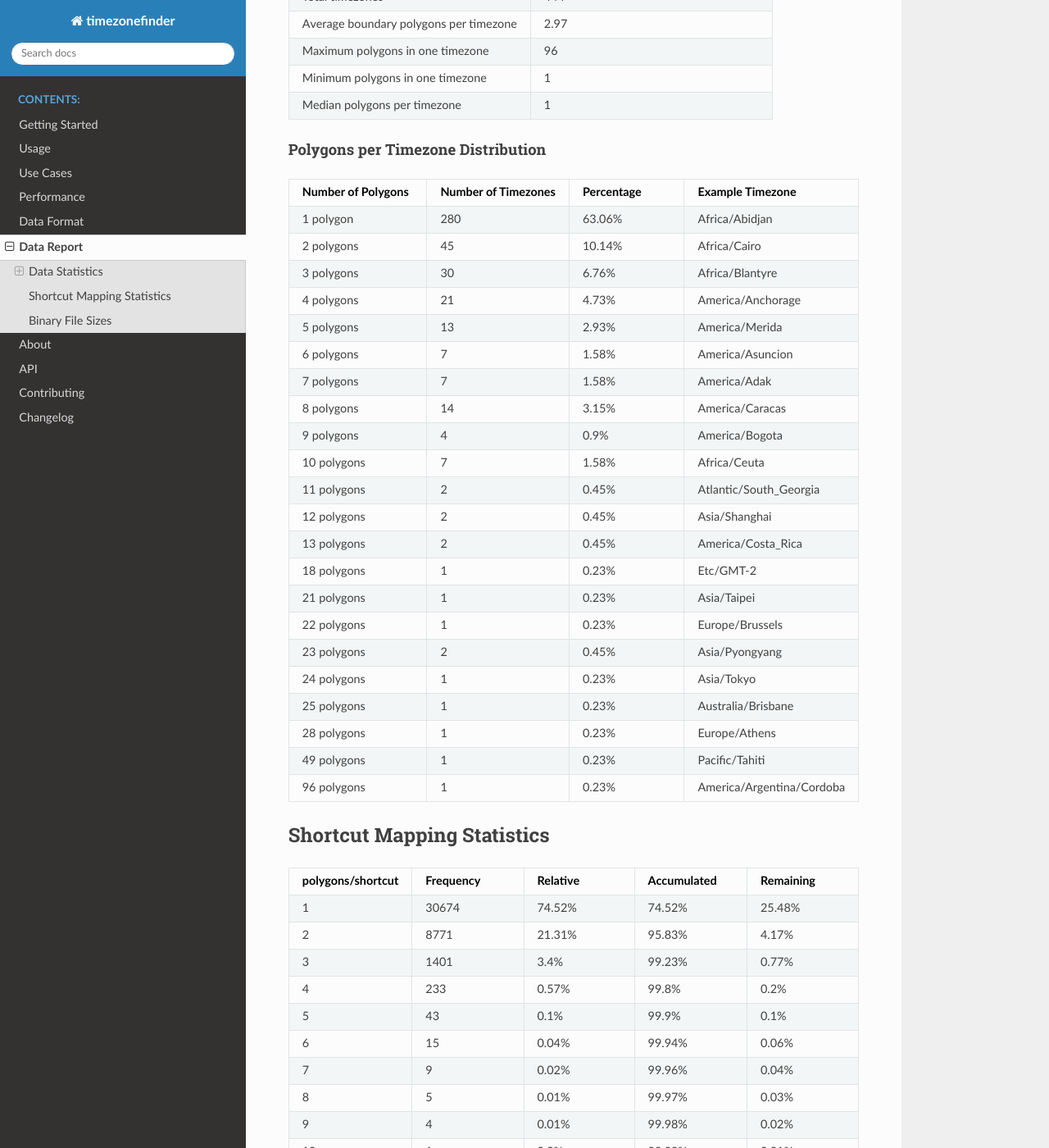
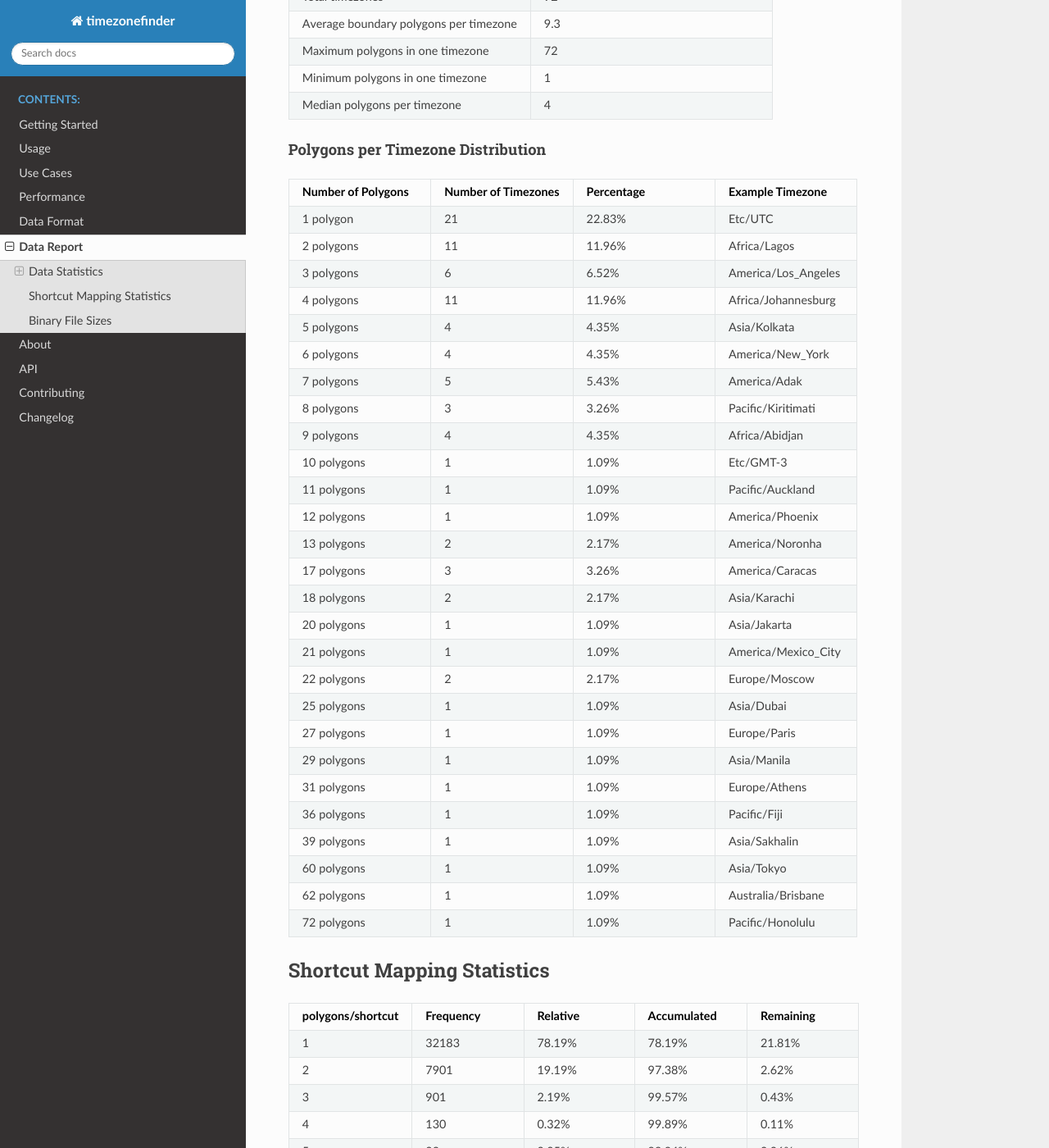
Before and after one commit to jannikmi/timezonefinder, a Sphinx documentation site: the page built from docs/data_report.rst, in a window 1280 px wide and 1400 px high, scrolled down 1121 px. Shown: the whole window at 82% size. Built offline with Sphinx 7.4.7 and the Read the Docs theme 3.1.0, drawn with Linux system fonts in a browser that asks for light colours; some of the changed text lies outside the part shown.

Commit message:
update data report

```diff
--- a/docs/data_report.rst
+++ b/docs/data_report.rst
@@ -18,7 +18,7 @@
    * - General Metric
      - Value
    * - Total coordinate values (2 per point)
-     - 15,769,132
+     - 8,124,230
 
 
 
@@ -33,15 +33,15 @@
    * - Boundary Metric
      - Value
    * - Total boundary polygons
-     - 1,319
+     - 856
    * - Total boundary coordinates
-     - 7,626,105
+     - 3,837,427
    * - Total boundary coordinate values (2 per point)
-     - 15,252,210
+     - 7,674,854
    * - Average coordinates per boundary polygon
-     - 5,781.73
+     - 4,482.98
    * - Maximum coordinates in one boundary polygon
-     - 167,969
+     - 188,570
    * - Minimum coordinates in one boundary polygon
      - 3
 
@@ -58,23 +58,23 @@
    * - Hole Metric
      - Value
    * - Total hole polygons
-     - 753
+     - 579
    * - Total hole coordinates
-     - 258,461
+     - 224,688
    * - Total hole coordinate values (2 per point)
-     - 516,922
+     - 449,376
    * - Average coordinates per hole polygon
-     - 343.24
+     - 388.06
    * - Maximum coordinates in one hole polygon
-     - 23,862
+     - 11,473
    * - Minimum coordinates in one hole polygon
-     - 3
+     - 4
    * - Number of boundary polygons with holes
-     - 95
+     - 75
    * - Percentage of boundary polygons with holes
-     - 7.2%
+     - 8.76%
    * - Average holes per boundary polygon (with holes)
-     - 7.93
+     - 7.72
 
 
 
@@ -89,15 +89,15 @@
    * - Timezone Metric
      - Value
    * - Total timezones
-     - 444
+     - 92
    * - Average boundary polygons per timezone
-     - 2.97
+     - 9.3
    * - Maximum polygons in one timezone
-     - 96
+     - 72
    * - Minimum polygons in one timezone
      - 1
    * - Median polygons per timezone
-     - 1
+     - 4
 
 
 
@@ -114,93 +114,113 @@
      - Percentage
      - Example Timezone
    * - 1 polygon
-     - 280
-     - 63.06%
-     - Africa/Abidjan
+     - 21
+     - 22.83%
+     - Etc/UTC
    * - 2 polygons
-     - 45
-     - 10.14%
-     - Africa/Cairo
+     - 11
+     - 11.96%
+     - Africa/Lagos
    * - 3 polygons
-     - 30
-     - 6.76%
-     - Africa/Blantyre
+     - 6
+     - 6.52%
+     - America/Los_Angeles
    * - 4 polygons
-     - 21
-     - 4.73%
-     - America/Anchorage
+     - 11
+     - 11.96%
+     - Africa/Johannesburg
    * - 5 polygons
-     - 13
-     - 2.93%
-     - America/Merida
+     - 4
+     - 4.35%
+     - Asia/Kolkata
    * - 6 polygons
-     - 7
-     - 1.58%
-     - America/Asuncion
+     - 4
+     - 4.35%
+     - America/New_York
    * - 7 polygons
-     - 7
-     - 1.58%
+     - 5
+     - 5.43%
      - America/Adak
    * - 8 polygons
-     - 14
-     - 3.15%
-     - America/Caracas
+     - 3
+     - 3.26%
+     - Pacific/Kiritimati
    * - 9 polygons
      - 4
-     - 0.9%
-     - America/Bogota
+     - 4.35%
+     - Africa/Abidjan
    * - 10 polygons
-     - 7
-     - 1.58%
-     - Africa/Ceuta
+     - 1
+     - 1.09%
+     - Etc/GMT-3
    * - 11 polygons
-     - 2
-     - 0.45%
-     - Atlantic/South_Georgia
+     - 1
+     - 1.09%
+     - Pacific/Auckland
    * - 12 polygons
-     - 2
-     - 0.45%
-     - Asia/Shanghai
+     - 1
+     - 1.09%
+     - America/Phoenix
    * - 13 polygons
      - 2
-     - 0.45%
-     - America/Costa_Rica
+     - 2.17%
+     - America/Noronha
+   * - 17 polygons
+     - 3
+     - 3.26%
+     - America/Caracas
    * - 18 polygons
+     - 2
+     - 2.17%
+     - Asia/Karachi
+   * - 20 polygons
      - 1
-     - 0.23%
-     - Etc/GMT-2
+     - 1.09%
+     - Asia/Jakarta
    * - 21 polygons
      - 1
-     - 0.23%
-     - Asia/Taipei
+     - 1.09%
+     - America/Mexico_City
    * - 22 polygons
-     - 1
-     - 0.23%
-     - Europe/Brussels
-   * - 23 polygons
      - 2
-     - 0.45%
-     - Asia/Pyongyang
-   * - 24 polygons
-     - 1
-     - 0.23%
-     - Asia/Tokyo
+     - 2.17%
+     - Europe/Moscow
    * - 25 polygons
      - 1
-     - 0.23%
+     - 1.09%
+     - Asia/Dubai
+   * - 27 polygons
+     - 1
+     - 1.09%
+     - Europe/Paris
+   * - 29 polygons
+     - 1
+     - 1.09%
+     - Asia/Manila
+   * - 31 polygons
+     - 1
+     - 1.09%
+     - Europe/Athens
+   * - 36 polygons
+     - 1
+     - 1.09%
+     - Pacific/Fiji
+   * - 39 polygons
+     - 1
+     - 1.09%
+     - Asia/Sakhalin
+   * - 60 polygons
+     - 1
+     - 1.09%
+     - Asia/Tokyo
+   * - 62 polygons
+     - 1
+     - 1.09%
      - Australia/Brisbane
-   * - 28 polygons
+   * - 72 polygons
      - 1
-     - 0.23%
-     - Europe/Athens
-   * - 49 polygons
-     - 1
-     - 0.23%
-     - Pacific/Tahiti
-   * - 96 polygons
-     - 1
-     - 0.23%
-     - America/Argentina/Cordoba
+     - 1.09%
+     - Pacific/Honolulu
 
 
 
@@ -218,50 +238,45 @@
      - Accumulated
      - Remaining
    * - 1
-     - 30674
-     - 74.52%
-     - 74.52%
-     - 25.48%
+     - 32183
+     - 78.19%
+     - 78.19%
+     - 21.81%
    * - 2
-     - 8771
-     - 21.31%
-     - 95.83%
-     - 4.17%
+     - 7901
+     - 19.19%
+     - 97.38%
+     - 2.62%
    * - 3
-     - 1401
-     - 3.4%
-     - 99.23%
-     - 0.77%
+     - 901
+     - 2.19%
+     - 99.57%
+     - 0.43%
    * - 4
-     - 233
-     - 0.57%
-     - 99.8%
-     - 0.2%
+     - 130
+     - 0.32%
+     - 99.89%
+     - 0.11%
    * - 5
-     - 43
-     - 0.1%
-     - 99.9%
-     - 0.1%
-   * - 6
-     - 15
-     - 0.04%
+     - 22
+     - 0.05%
      - 99.94%
      - 0.06%
-   * - 7
-     - 9
-     - 0.02%
-     - 99.96%
-     - 0.04%
-   * - 8
-     - 5
-     - 0.01%
+   * - 6
+     - 13
+     - 0.03%
      - 99.97%
      - 0.03%
-   * - 9
-     - 4
+   * - 7
+     - 6
      - 0.01%
-     - 99.98%
-     - 0.02%
+     - 99.99%
+     - 0.01%
+   * - 8
+     - 2
+     - 0.0%
+     - 99.99%
+     - 0.01%
    * - 10
      - 1
      - 0.0%
@@ -270,29 +285,14 @@
    * - 12
      - 1
      - 0.0%
-     - 99.99%
-     - 0.01%
+     - 100.0%
+     - 0.0%
    * - 17
-     - 1
-     - 0.0%
-     - 99.99%
-     - 0.01%
-   * - 25
-     - 1
-     - 0.0%
-     - 99.99%
-     - 0.01%
-   * - 31
      - 1
      - 0.0%
      - 100.0%
      - 0.0%
-   * - 46
-     - 1
-     - 0.0%
-     - 100.0%
-     - 0.0%
-   * - 59
+   * - 25
      - 1
      - 0.0%
      - 100.0%
@@ -309,37 +309,32 @@
      - Accumulated
      - Remaining
    * - 1
-     - 30681
-     - 74.54%
-     - 74.54%
-     - 25.46%
+     - 32190
+     - 78.2%
+     - 78.2%
+     - 21.8%
    * - 2
-     - 9016
-     - 21.9%
-     - 96.44%
-     - 3.56%
+     - 8176
+     - 19.86%
+     - 98.07%
+     - 1.93%
    * - 3
-     - 1288
-     - 3.13%
-     - 99.57%
-     - 0.43%
+     - 748
+     - 1.82%
+     - 99.88%
+     - 0.12%
    * - 4
-     - 156
-     - 0.38%
-     - 99.95%
-     - 0.05%
+     - 44
+     - 0.11%
+     - 99.99%
+     - 0.01%
    * - 5
-     - 16
-     - 0.04%
+     - 1
+     - 0.0%
      - 99.99%
      - 0.01%
    * - 6
-     - 3
-     - 0.01%
-     - 100.0%
-     - 0.0%
-   * - 7
-     - 1
+     - 2
      - 0.0%
      - 100.0%
      - 0.0%
@@ -348,6 +343,7 @@
      - 0.0%
      - 100.0%
      - 0.0%
+
 
 
 Binary File Sizes
@@ -362,14 +358,14 @@
      - Size (MB)
      - Percentage
    * - boundary polygon data
-     - 58.20
-     - 94.95%
+     - 29.29
+     - 91.19%
    * - hole polygon data
-     - 1.98
-     - 3.24%
+     - 1.72
+     - 5.36%
    * - shortcuts
      - 1.11
-     - 1.82%
+     - 3.45%
    * - Total
-     - 61.30
+     - 32.12
      - 100.00%
```
